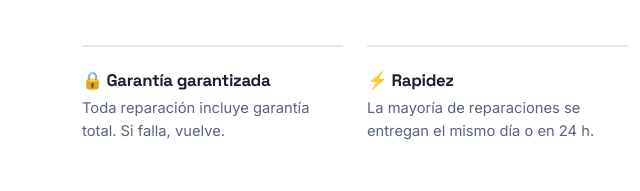
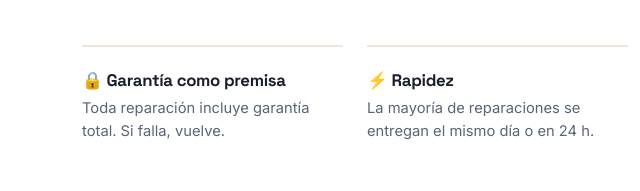
Before and after one commit to negociosencuba/ngvega, a plain HTML site: page index.html in a window 1280 px wide. Shown: the part 3062-3253 px from the top of the page, 0-640 px from the left. Drawn offline with Linux system fonts and the light colour scheme.

Commit message:
Update index.html

```diff
--- a/index.html
+++ b/index.html
@@ -213,7 +213,7 @@
 
     <div class="grid grid--4">
       <div class="feature">
-        <h3>🔒 Garantía garantizada</h3>
+        <h3>🔒 Garantía como premisa</h3>
         <p>Toda reparación incluye garantía total. Si falla, vuelve.</p>
       </div>
       <div class="feature">
```
